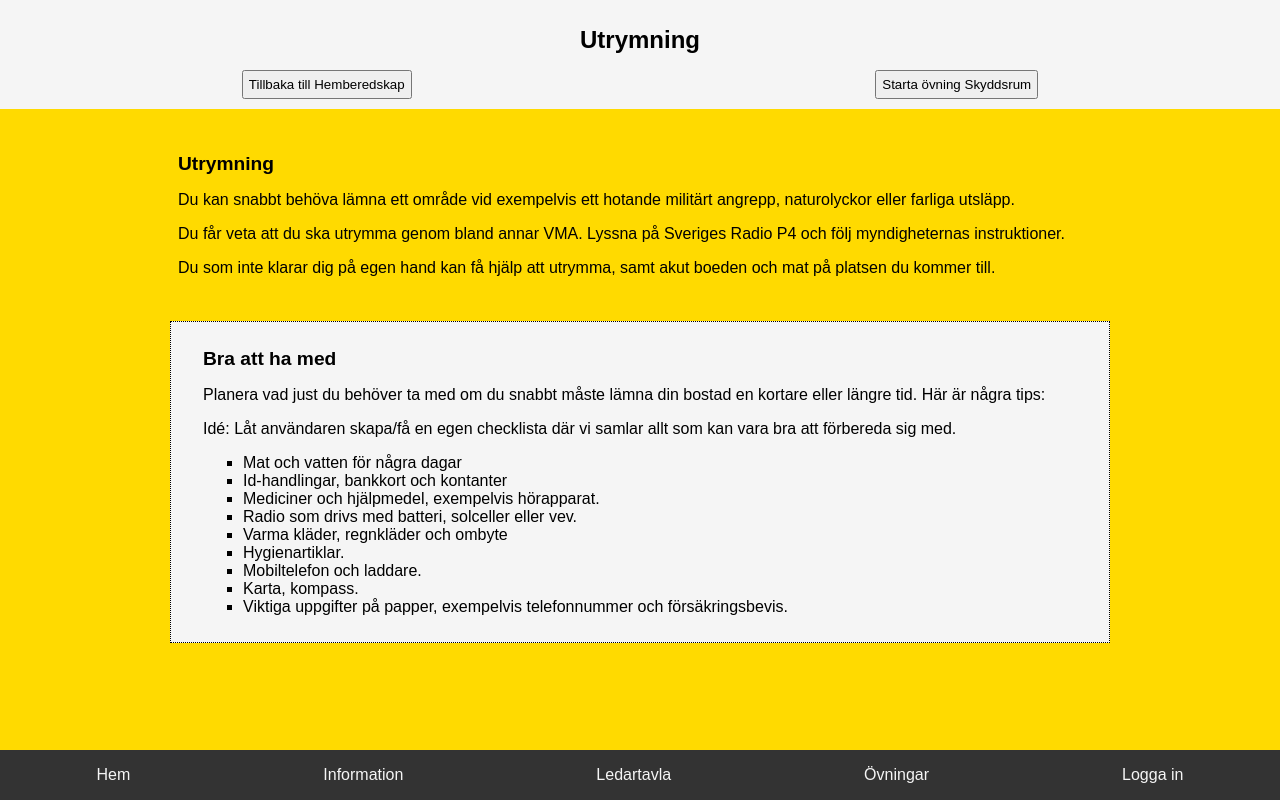
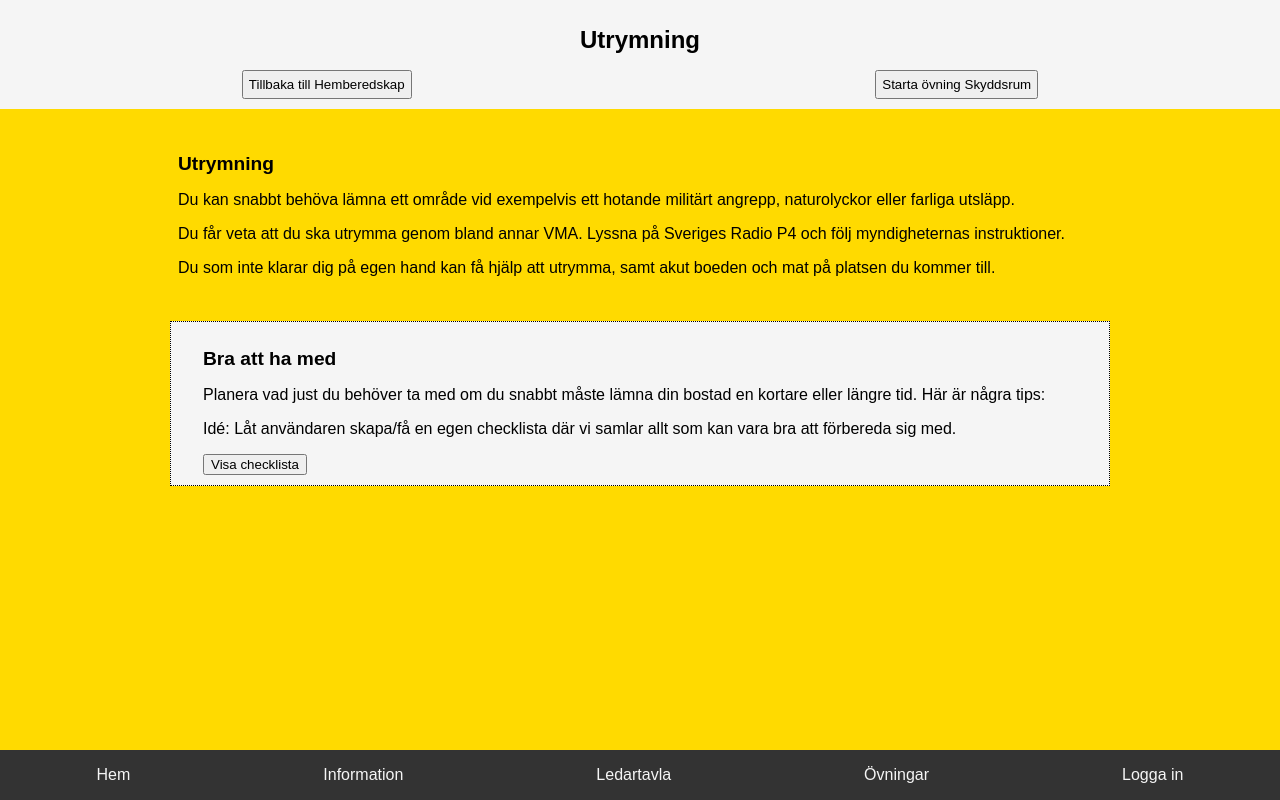
Before and after one commit to richardMattsson/hesa-fredrik, a Vue app: page /#/tutorial/1/utrymning in a window 1280 px wide. Built offline with nearby package versions, Linux system fonts and the light colour scheme.

Commit message:
add first version

```diff
--- a/src/components/tutorialcomponents/CivilDefenceShelterComp.vue
+++ b/src/components/tutorialcomponents/CivilDefenceShelterComp.vue
@@ -1,7 +1,12 @@
 <script>
   import HeaderTutorialComp from './HeaderTutorialComp.vue';
+  import { mapStores } from 'pinia';
+  import { useAuthStore } from '../../stores/useAuthStore';
 
   export default {
+    computed: {
+      ...mapStores(useAuthStore)
+    },
     components: {
       HeaderTutorialComp
     },
@@ -27,6 +32,24 @@
           }
         ]
       };
+    },
+    methods: {
+      addToSum(alternative) {
+        if (alternative.isCorrect) {
+          this.authStore.users.forEach((user) => {
+            if (user.username === this.authStore.currentUser.username) {
+              if (user.level > 1 && user.level < 3) {
+                user.level = 3;
+                localStorage.setItem(
+                  'users',
+                  JSON.stringify(this.authStore.users)
+                );
+                this.authStore.currentUser = user;
+              }
+            }
+          });
+        }
+      }
     }
   };
 </script>
@@ -75,6 +98,7 @@
         <form action="" class="radiobuttons">
           <label
             v-for="alternative in questionAlternatives"
+            @click="addToSum(alternative)"
             :key="alternative.text"
             :class="{
               falseColor:
--- a/src/components/tutorialcomponents/EvacuationComp.vue
+++ b/src/components/tutorialcomponents/EvacuationComp.vue
@@ -1,6 +1,11 @@
 <script>
   import HeaderTutorialComp from './HeaderTutorialComp.vue';
+  import { mapStores } from 'pinia';
+  import { useAuthStore } from '../../stores/useAuthStore';
   export default {
+    computed: {
+      ...mapStores(useAuthStore)
+    },
     components: {
       HeaderTutorialComp
     },
@@ -16,8 +21,27 @@
           'Mobiltelefon och laddare.',
           'Karta, kompass.',
           'Viktiga uppgifter på papper, exempelvis telefonnummer och försäkringsbevis.'
-        ]
+        ],
+        showChecklist: false
       };
+    },
+    methods: {
+      addToSum() {
+        this.showChecklist = true;
+        this.authStore.users.forEach((user) => {
+          if (user.username === this.authStore.currentUser.username) {
+            console.log(user);
+            if (user.level > 0 && user.level < 2) {
+              user.level = 2;
+              localStorage.setItem(
+                'users',
+                JSON.stringify(this.authStore.users)
+              );
+              this.authStore.currentUser = user;
+            }
+          }
+        });
+      }
     }
   };
 </script>
@@ -56,7 +80,9 @@
         Idé: Låt användaren skapa/få en egen checklista där vi samlar allt som
         kan vara bra att förbereda sig med.
       </p>
-      <ul class="checklist">
+      <input type="button" value="Visa checklista" @click.once="addToSum()" />
+
+      <ul v-if="showChecklist" class="checklist">
         <li :key="task" v-for="task in checklistEvacuation">{{ task }}</li>
       </ul>
     </section>
--- a/src/components/tutorialcomponents/HeaderTutorialComp.vue
+++ b/src/components/tutorialcomponents/HeaderTutorialComp.vue
@@ -4,6 +4,7 @@
 
   export default {
     props: {
+      test: { type: Number, default: 0 },
       title: { type: String, default: 'Rubrik 1' },
       previousPage: { type: String, default: 'Föregående sida' },
       nextPage: { type: String, default: 'Nästa sida' },
@@ -29,11 +30,12 @@
           :max="4"
         />
         <p v-if="authStore.currentUser">
+          Genomfört
           {{ authStore.currentUser.level ? authStore.currentUser.level : 0 }} /
-          4
+          4 övningar
         </p>
       </section>
-      <router-link :to="navigateForward" @click="authStore.progress()"
+      <router-link :to="navigateForward"
         ><button>
           {{ nextPage }}
         </button></router-link
--- a/src/components/tutorialcomponents/HomePreparednessComp.vue
+++ b/src/components/tutorialcomponents/HomePreparednessComp.vue
@@ -1,14 +1,19 @@
 <script>
   import HeaderTutorialComp from './HeaderTutorialComp.vue';
+  import { mapStores } from 'pinia';
+  import { useAuthStore } from '../../stores/useAuthStore';
 
   export default {
+    computed: {
+      ...mapStores(useAuthStore)
+    },
     components: {
       HeaderTutorialComp
     },
     data() {
       return {
         showAnswer: null,
-
+        sumOfAnswers: 0,
         itemsGoodToHave: [
           'Radio som drivs med batteri, solceller, eller vev.',
           'Extra batterier',
@@ -41,11 +46,33 @@
           }
         ]
       };
+    },
+    methods: {
+      addToSum(item) {
+        this.showAnswer = item.title;
+        this.sumOfAnswers++;
+        if (this.sumOfAnswers === 3) {
+          this.authStore.users.forEach((user) => {
+            if (user.username === this.authStore.currentUser.username) {
+              console.log(user);
+              if (!user.level) {
+                user.level = 1;
+                localStorage.setItem(
+                  'users',
+                  JSON.stringify(this.authStore.users)
+                );
+                this.authStore.currentUser = user;
+              }
+            }
+          });
+        }
+      }
     }
   };
 </script>
 <template>
   <HeaderTutorialComp
+    :test="sumOfAnswers"
     title="Hemberedskap"
     previous-page="Tillbaka till Introduktion"
     next-page="Starta övning Utrymning"
@@ -86,7 +113,7 @@
           <input
             type="button"
             value="Visa rätt svar"
-            @click="showAnswer = item.title"
+            @click.once="addToSum(item)"
           />
           <p v-if="showAnswer === item.title">
             {{ item.answer }}
--- a/src/components/tutorialcomponents/IntroductionComp.vue
+++ b/src/components/tutorialcomponents/IntroductionComp.vue
@@ -2,17 +2,20 @@
   import HeaderTutorialComp from './HeaderTutorialComp.vue';
   import { mapStores } from 'pinia';
   import { useAuthStore } from '../../stores/useAuthStore';
+
+  import { useQuizStore } from '../../stores/quizStore';
 
   export default {
     components: {
       HeaderTutorialComp
     },
     computed: {
-      ...mapStores(useAuthStore)
+      ...mapStores(useAuthStore, useQuizStore)
     },
     data() {
       return {
-        showAnswer: false
+        showAnswer: false,
+        quizStore: useQuizStore()
       };
     }
   };
@@ -37,7 +40,9 @@
         </h2>
         <p>Om du vill kan du nu testa dina nya kunskaper i ett quiz.</p>
         <router-link to="/question"
-          ><button>Starta quiz nu</button></router-link
+          ><button @click="quizStore.resetQuiz">
+            Starta quiz nu
+          </button></router-link
         >
       </section>
       <h2 class="tutorial-h2">Introduktion</h2>
```
